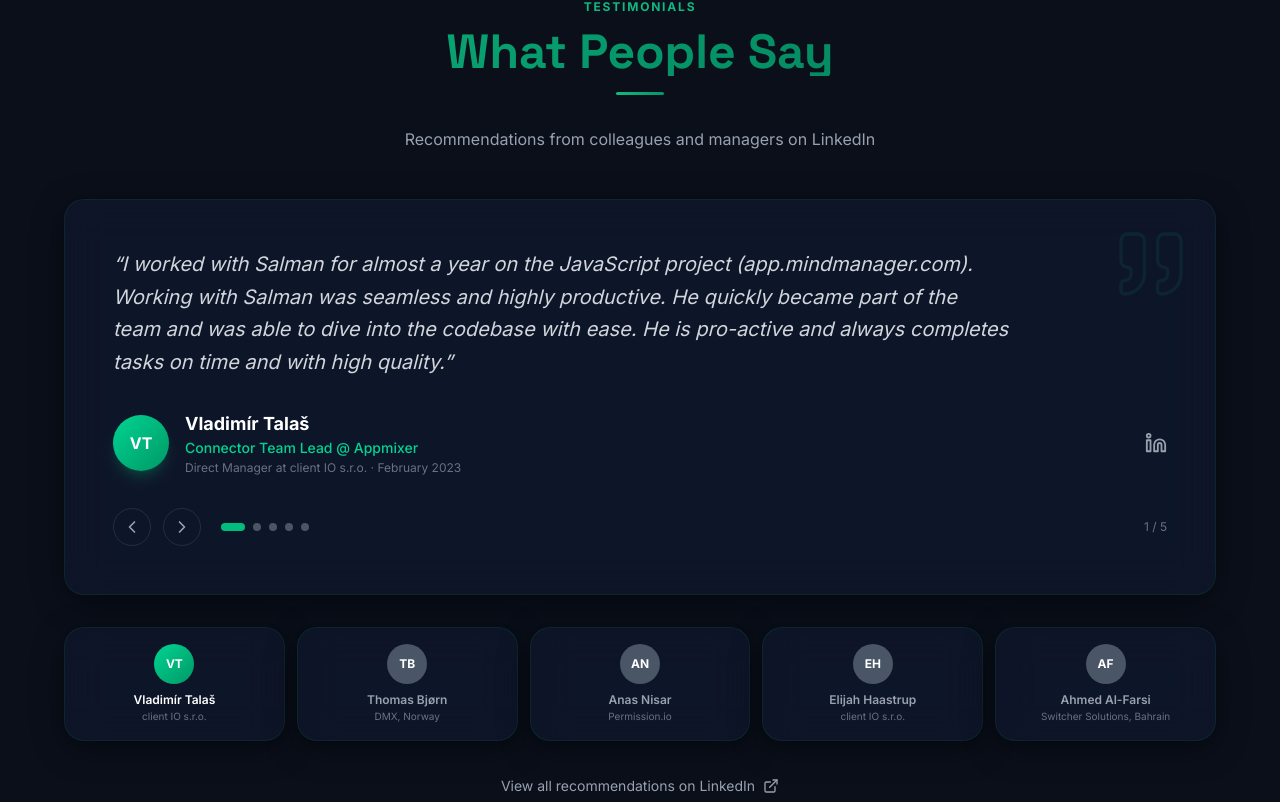
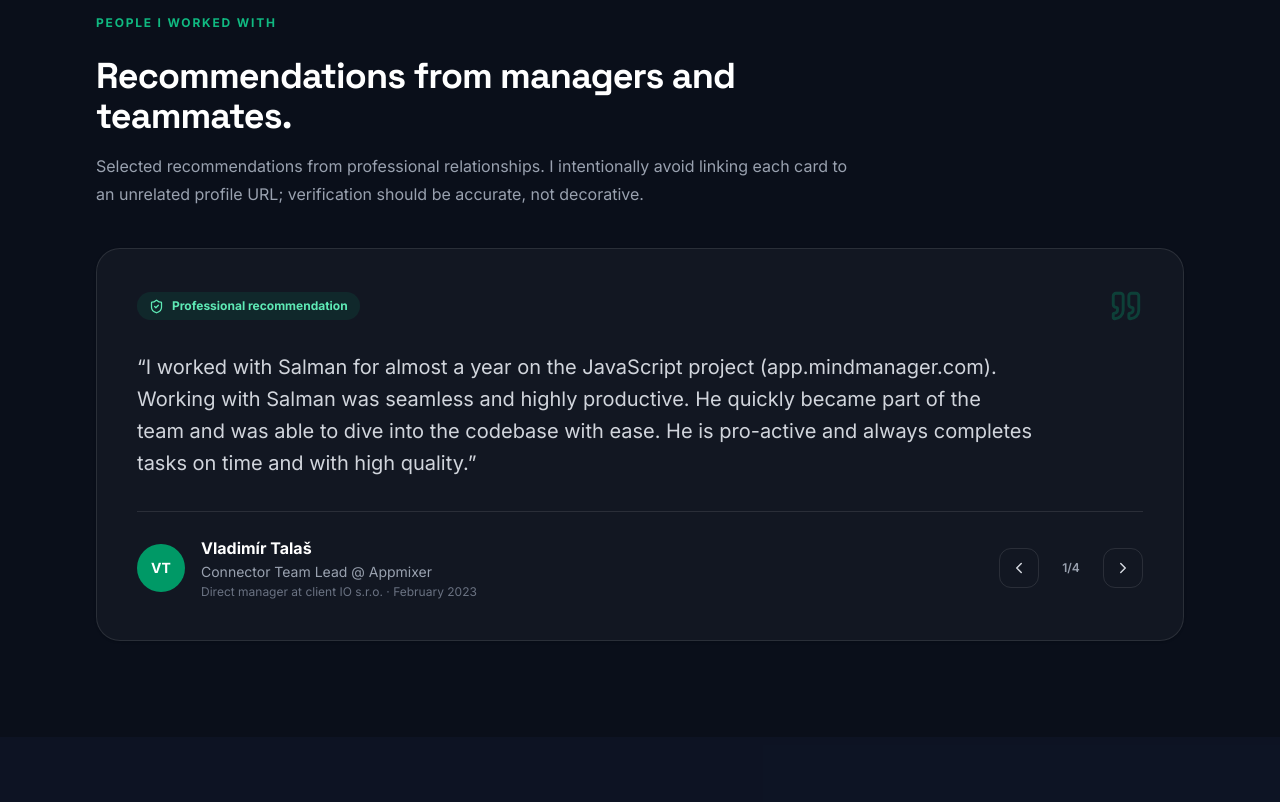
Before and after one commit to salman0butt/portfolio, a Next.js app: page / in a window 1280 px wide. Shown: the part 10178-10980 px from the top of the page. Built offline with nearby package versions, Linux system fonts and the light colour scheme; no server answers; the database is empty.

Commit message:
fix: make testimonials accurate accessible and verifiable

```diff
--- a/components/Testimonials.tsx
+++ b/components/Testimonials.tsx
@@ -1,245 +1,97 @@
 'use client';
 
 import { useState } from 'react';
-import { motion, AnimatePresence } from 'framer-motion';
-import { Quote, ExternalLink, ChevronLeft, ChevronRight } from 'lucide-react';
-import { Linkedin } from './icons';
+import { AnimatePresence, motion, useReducedMotion } from 'framer-motion';
+import { ChevronLeft, ChevronRight, Quote, ShieldCheck } from 'lucide-react';
 
 const testimonials = [
   {
     name: 'Vladimír Talaš',
     initials: 'VT',
     role: 'Connector Team Lead @ Appmixer',
-    relationship: 'Direct Manager at client IO s.r.o.',
+    relationship: 'Direct manager at client IO s.r.o.',
     date: 'February 2023',
-    quote:
-      'I worked with Salman for almost a year on the JavaScript project (app.mindmanager.com). Working with Salman was seamless and highly productive. He quickly became part of the team and was able to dive into the codebase with ease. He is pro-active and always completes tasks on time and with high quality.',
-    linkedin: 'https://www.linkedin.com/in/salman0butt/',
+    quote: 'I worked with Salman for almost a year on the JavaScript project (app.mindmanager.com). Working with Salman was seamless and highly productive. He quickly became part of the team and was able to dive into the codebase with ease. He is pro-active and always completes tasks on time and with high quality.',
   },
   {
     name: 'Thomas Bjørn',
     initials: 'TB',
-    role: 'CEO & Founder @ Digital MedieXpert (DMX)',
+    role: 'CEO & Founder @ Digital MedieXpert',
     relationship: 'Director at DMX, Norway',
     date: 'May 2021',
-    quote:
-      'Salman was one of the most reliable engineers we had in 3+ years of working together. He single-handedly delivered 50+ WordPress and WooCommerce websites for our European clients — e-commerce stores, real estate portals, classified platforms — all production-ready with payment gateways, SEO, and responsive design. Beyond WordPress, he built 5+ complex Laravel applications and a cross-platform React Native mobile app. He earned Employee of the Year 2020 because he consistently delivered on time, mentored junior developers, and handled everything from architecture to deployment.',
-    linkedin: 'https://www.linkedin.com/in/salman0butt/',
+    quote: 'Salman was one of the most reliable engineers we had in 3+ years of working together. He single-handedly delivered 50+ WordPress and WooCommerce websites for our European clients and also built complex Laravel applications and a cross-platform React Native mobile app. He earned Employee of the Year 2020 because he consistently delivered on time, mentored junior developers, and handled everything from architecture to deployment.',
+  },
+  {
+    name: 'Elijah Haastrup',
+    initials: 'EH',
+    role: 'Senior Software Engineer',
+    relationship: 'Teammate at client IO s.r.o.',
+    date: 'February 2023',
+    quote: 'He has deep understanding of JavaScript concepts. Learns really fast and always open to collaboration. He is very friendly and always approachable. Working with Salman on the MindManager project was a great experience.',
   },
   {
     name: 'Anas Nisar',
     initials: 'AN',
-    role: 'Lead Software Engineer | Applied AI | Web3',
+    role: 'Lead Software Engineer · Applied AI · Web3',
     relationship: 'Senior colleague at Permission.io',
     date: 'October 2025',
-    quote:
-      'Salman is dedicated engineer. He always finds a way to fulfill his duties through hard work and asking the right questions. He would be a valuable asset to any team looking for a solid Web Developer.',
-    linkedin: 'https://www.linkedin.com/in/salman0butt/',
-  },
-  {
-    name: 'Elijah Haastrup',
-    initials: 'EH',
-    role: 'Senior Software Engineer | Distributed Systems | FinTech & Cloud',
-    relationship: 'Teammate at client IO s.r.o.',
-    date: 'February 2023',
-    quote:
-      'He has deep understanding of JavaScript concepts. Learns really fast and always open to collaboration. He is very friendly and always approachable. Working with Salman on the MindManager project was a great experience — he picked up the complex Joint.js and Backbone.js codebase quickly, contributed meaningful features, and was always willing to help debug tricky rendering issues across the team.',
-    linkedin: 'https://www.linkedin.com/in/salman0butt/',
-  },
-  {
-    name: 'Ahmed Al-Farsi',
-    initials: 'AF',
-    role: 'Product Manager @ Switcher Solutions',
-    relationship: 'Product Manager at Switcher Solutions, Bahrain',
-    date: 'May 2022',
-    quote:
-      'Salman architected our entire multi-tenant SaaS ERP from the ground up using Laravel and Vue.js. He built a production-ready POS system with complex inventory management, payment integrations, and real-time features using Socket.IO. His deep understanding of PHP, Laravel, and database architecture was instrumental in scaling the platform across multiple business clients.',
-    linkedin: 'https://www.linkedin.com/in/salman0butt/',
+    quote: 'Salman is dedicated engineer. He always finds a way to fulfill his duties through hard work and asking the right questions. He would be a valuable asset to any team looking for a solid Web Developer.',
   },
 ];
 
 export default function Testimonials() {
   const [active, setActive] = useState(0);
-
-  const prev = () => setActive((i) => (i === 0 ? testimonials.length - 1 : i - 1));
-  const next = () => setActive((i) => (i === testimonials.length - 1 ? 0 : i + 1));
-
+  const reduceMotion = useReducedMotion();
   const current = testimonials[active];
 
+  const prev = () => setActive((index) => (index === 0 ? testimonials.length - 1 : index - 1));
+  const next = () => setActive((index) => (index === testimonials.length - 1 ? 0 : index + 1));
+
   return (
-    <section id="testimonials" className="py-20 px-4">
-      <div className="max-w-6xl mx-auto">
-        {/* Section Header */}
-        <motion.div
-          initial={{ opacity: 0, y: 40 }}
-          whileInView={{ opacity: 1, y: 0 }}
-          viewport={{ once: true }}
-          transition={{ duration: 0.6 }}
-          className="text-center mb-12"
-        >
-          <span className="section-label">TESTIMONIALS</span>
-          <h2 className="text-4xl md:text-5xl font-bold font-[family-name:var(--font-space-grotesk)] gradient-text mb-4">
-            What People Say
-          </h2>
-          <div className="section-divider mx-auto mb-4" />
-          <p className="text-base text-gray-600 dark:text-gray-400 max-w-2xl mx-auto">
-            Recommendations from colleagues and managers on LinkedIn
-          </p>
-        </motion.div>
+    <section id="testimonials" className="py-20 sm:py-24">
+      <div className="mx-auto max-w-6xl px-4 sm:px-6 lg:px-8">
+        <div className="max-w-3xl">
+          <p className="section-label">PEOPLE I WORKED WITH</p>
+          <h2 className="mt-3 font-[family-name:var(--font-space-grotesk)] text-3xl font-bold tracking-tight text-gray-950 sm:text-4xl dark:text-white">Recommendations from managers and teammates.</h2>
+          <p className="mt-4 text-base leading-7 text-gray-600 dark:text-gray-400">Selected recommendations from professional relationships. I intentionally avoid linking each card to an unrelated profile URL; verification should be accurate, not decorative.</p>
+        </div>
 
-        {/* Featured Testimonial Carousel */}
-        <motion.div
-          initial={{ opacity: 0, y: 30 }}
-          whileInView={{ opacity: 1, y: 0 }}
-          viewport={{ once: true }}
-          transition={{ duration: 0.5 }}
-          className="glass rounded-2xl p-8 md:p-12 mb-8 relative overflow-hidden"
-        >
-          {/* Large decorative quote */}
-          <Quote
-            className="absolute top-6 right-6 text-emerald-500/10"
-            size={80}
-            strokeWidth={1}
-          />
+        <div className="mt-10 overflow-hidden rounded-3xl border border-gray-200 bg-white p-6 shadow-sm dark:border-white/10 dark:bg-white/[0.035] sm:p-8 lg:p-10">
+          <div className="flex items-center justify-between gap-4">
+            <div className="inline-flex items-center gap-2 rounded-full bg-emerald-50 px-3 py-1.5 text-xs font-bold text-emerald-800 dark:bg-emerald-500/10 dark:text-emerald-300"><ShieldCheck size={15} aria-hidden="true" /> Professional recommendation</div>
+            <Quote size={34} className="text-emerald-500/25" aria-hidden="true" />
+          </div>
 
-          <AnimatePresence mode="wait">
+          <AnimatePresence mode="wait" initial={false}>
             <motion.div
               key={active}
-              initial={{ opacity: 0, x: 30 }}
+              initial={reduceMotion ? false : { opacity: 0, x: 24 }}
               animate={{ opacity: 1, x: 0 }}
-              exit={{ opacity: 0, x: -30 }}
-              transition={{ duration: 0.3 }}
+              exit={reduceMotion ? undefined : { opacity: 0, x: -24 }}
+              transition={{ duration: reduceMotion ? 0 : 0.22 }}
+              className="mt-7"
             >
-              {/* Quote */}
-              <p className="text-lg md:text-xl text-gray-700 dark:text-gray-300 italic leading-relaxed mb-8 max-w-4xl relative z-10">
-                &ldquo;{current.quote}&rdquo;
-              </p>
-
-              {/* Author */}
-              <div className="flex items-center gap-4">
-                <div className="w-14 h-14 rounded-full bg-gradient-to-br from-emerald-400 to-emerald-600 flex items-center justify-center text-white font-bold text-base shrink-0 shadow-lg shadow-emerald-500/20">
-                  {current.initials}
+              <blockquote className="max-w-4xl text-lg leading-8 text-gray-700 dark:text-gray-300 sm:text-xl">
+                “{current.quote}”
+              </blockquote>
+              <div className="mt-8 flex flex-wrap items-center justify-between gap-5 border-t border-gray-200 pt-6 dark:border-white/10">
+                <div className="flex items-center gap-4">
+                  <div className="flex h-12 w-12 items-center justify-center rounded-full bg-emerald-600 text-sm font-bold text-white">{current.initials}</div>
+                  <div>
+                    <p className="font-bold text-gray-950 dark:text-white">{current.name}</p>
+                    <p className="text-sm text-gray-600 dark:text-gray-400">{current.role}</p>
+                    <p className="mt-0.5 text-xs text-gray-500 dark:text-gray-500">{current.relationship} · {current.date}</p>
+                  </div>
                 </div>
-                <div className="flex-1 min-w-0">
-                  <h4 className="text-lg font-bold text-gray-900 dark:text-white">
-                    {current.name}
-                  </h4>
-                  <p className="text-sm text-emerald-600 dark:text-emerald-400 font-medium">
-                    {current.role}
-                  </p>
-                  <p className="text-xs text-gray-500 dark:text-gray-500 mt-0.5">
-                    {current.relationship} &middot; {current.date}
-                  </p>
+                <div className="flex items-center gap-2">
+                  <button type="button" onClick={prev} aria-label="Previous recommendation" className="rounded-xl border border-gray-200 p-2.5 text-gray-600 transition-colors hover:border-emerald-300 hover:text-emerald-700 focus-visible:outline-none focus-visible:ring-2 focus-visible:ring-emerald-500 dark:border-white/10 dark:text-gray-300"><ChevronLeft size={18} aria-hidden="true" /></button>
+                  <span className="min-w-12 text-center text-xs font-semibold text-gray-500 dark:text-gray-400">{active + 1}/{testimonials.length}</span>
+                  <button type="button" onClick={next} aria-label="Next recommendation" className="rounded-xl border border-gray-200 p-2.5 text-gray-600 transition-colors hover:border-emerald-300 hover:text-emerald-700 focus-visible:outline-none focus-visible:ring-2 focus-visible:ring-emerald-500 dark:border-white/10 dark:text-gray-300"><ChevronRight size={18} aria-hidden="true" /></button>
                 </div>
-                <a
-                  href={current.linkedin}
-                  target="_blank"
-                  rel="noopener noreferrer"
-                  className="text-gray-400 hover:text-blue-600 dark:hover:text-blue-400 transition-colors shrink-0"
-                  aria-label={`${current.name} LinkedIn`}
-                >
-                  <Linkedin size={22} />
-                </a>
               </div>
             </motion.div>
           </AnimatePresence>
-
-          {/* Navigation arrows */}
-          <div className="flex items-center gap-3 mt-8">
-            <button
-              onClick={prev}
-              className="p-2 rounded-full border border-gray-200 dark:border-white/10 text-gray-500 dark:text-gray-400 hover:border-emerald-500 hover:text-emerald-500 transition-colors"
-              aria-label="Previous testimonial"
-            >
-              <ChevronLeft size={20} />
-            </button>
-            <button
-              onClick={next}
-              className="p-2 rounded-full border border-gray-200 dark:border-white/10 text-gray-500 dark:text-gray-400 hover:border-emerald-500 hover:text-emerald-500 transition-colors"
-              aria-label="Next testimonial"
-            >
-              <ChevronRight size={20} />
-            </button>
-
-            {/* Dots */}
-            <div className="flex gap-2 ml-2">
-              {testimonials.map((_, i) => (
-                <button
-                  key={i}
-                  onClick={() => setActive(i)}
-                  className={`w-2 h-2 rounded-full transition-all duration-300 ${
-                    i === active
-                      ? 'bg-emerald-500 w-6'
-                      : 'bg-gray-300 dark:bg-gray-600 hover:bg-gray-400 dark:hover:bg-gray-500'
-                  }`}
-                  aria-label={`Go to testimonial ${i + 1}`}
-                />
-              ))}
-            </div>
-
-            <span className="ml-auto text-xs text-gray-400 dark:text-gray-500">
-              {active + 1} / {testimonials.length}
-            </span>
-          </div>
-        </motion.div>
-
-        {/* Mini cards row */}
-        <motion.div
-          initial={{ opacity: 0, y: 20 }}
-          whileInView={{ opacity: 1, y: 0 }}
-          viewport={{ once: true }}
-          transition={{ duration: 0.5, delay: 0.2 }}
-          className="grid grid-cols-2 md:grid-cols-5 gap-3 mb-8"
-        >
-          {testimonials.map((t, i) => (
-            <button
-              key={t.name}
-              onClick={() => setActive(i)}
-              className={`glass rounded-xl p-4 text-center transition-all duration-300 cursor-pointer ${
-                i === active
-                  ? 'border-emerald-500 shadow-lg shadow-emerald-500/10'
-                  : 'hover:border-gray-300 dark:hover:border-white/20'
-              }`}
-            >
-              <div className={`w-10 h-10 rounded-full mx-auto mb-2 flex items-center justify-center text-white font-bold text-xs shrink-0 ${
-                i === active
-                  ? 'bg-gradient-to-br from-emerald-400 to-emerald-600'
-                  : 'bg-gray-300 dark:bg-gray-600'
-              }`}>
-                {t.initials}
-              </div>
-              <p className={`text-xs font-semibold truncate ${
-                i === active
-                  ? 'text-gray-900 dark:text-white'
-                  : 'text-gray-500 dark:text-gray-400'
-              }`}>
-                {t.name}
-              </p>
-              <p className="text-[10px] text-gray-400 dark:text-gray-500 truncate">
-                {t.relationship.split(' at ')[1] || t.relationship}
-              </p>
-            </button>
-          ))}
-        </motion.div>
-
-        {/* LinkedIn Banner */}
-        <motion.div
-          initial={{ opacity: 0, y: 20 }}
-          whileInView={{ opacity: 1, y: 0 }}
-          viewport={{ once: true }}
-          transition={{ duration: 0.5, delay: 0.3 }}
-          className="text-center"
-        >
-          <a
-            href="https://www.linkedin.com/in/salman0butt/"
-            target="_blank"
-            rel="noopener noreferrer"
-            className="inline-flex items-center gap-2 text-sm text-gray-600 dark:text-gray-400 hover:text-emerald-500 dark:hover:text-emerald-400 transition-colors"
-          >
-            View all recommendations on LinkedIn
-            <ExternalLink size={16} />
-          </a>
-        </motion.div>
+        </div>
       </div>
     </section>
   );
```
